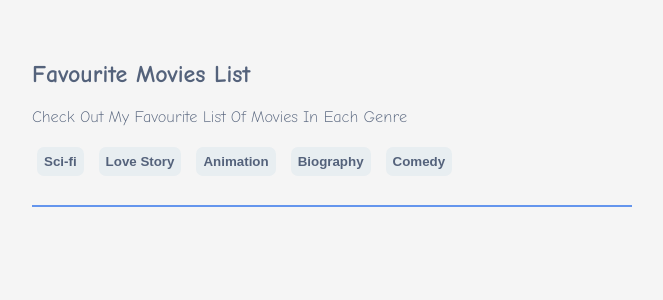
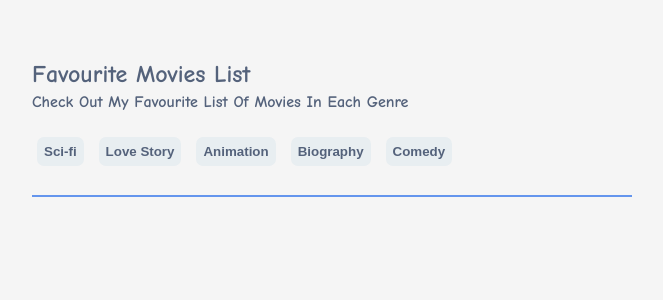
Before and after one commit to praveen-malviya/favourite-movies-list, a React (Create React App) app: page / in a window 1280 px wide. Shown: the top 300 px of the page, without its empty margins (308-971 px from the left). Built offline with nearby package versions, Linux system fonts and the light colour scheme.

Commit message:
minor bug fix

```diff
--- a/src/App.js
+++ b/src/App.js
@@ -100,7 +100,7 @@ function App() {
     <div className="App">
         <header>
        <h2>Favourite Movies List</h2>
-       <p>Check Out My Favourite List Of Movies In Each Genre</p>
+       <h4>Check Out My Favourite List Of Movies In Each Genre</h4>
        </header>
 
       <button onClick={()=> setMovies(sciFi)}>Sci-fi</button>
--- a/src/index.css
+++ b/src/index.css
@@ -15,6 +15,10 @@ body{
 
   /* background-color: blue; */
 
+}
+
+h2 {
+  margin-bottom: -16px;
 }
 
 button{
@@ -62,6 +66,12 @@ background-color: #E8EEF1;
 box-shadow: 2px 2px 10px #E8E8E8;
 }
 
+@media only screen and (max-width: 390px){
+  li {
+    font-size: 3.5vw;
+  }
+}
+
 .moviePoster{
   width: 100px;
   height: 80px;
```
